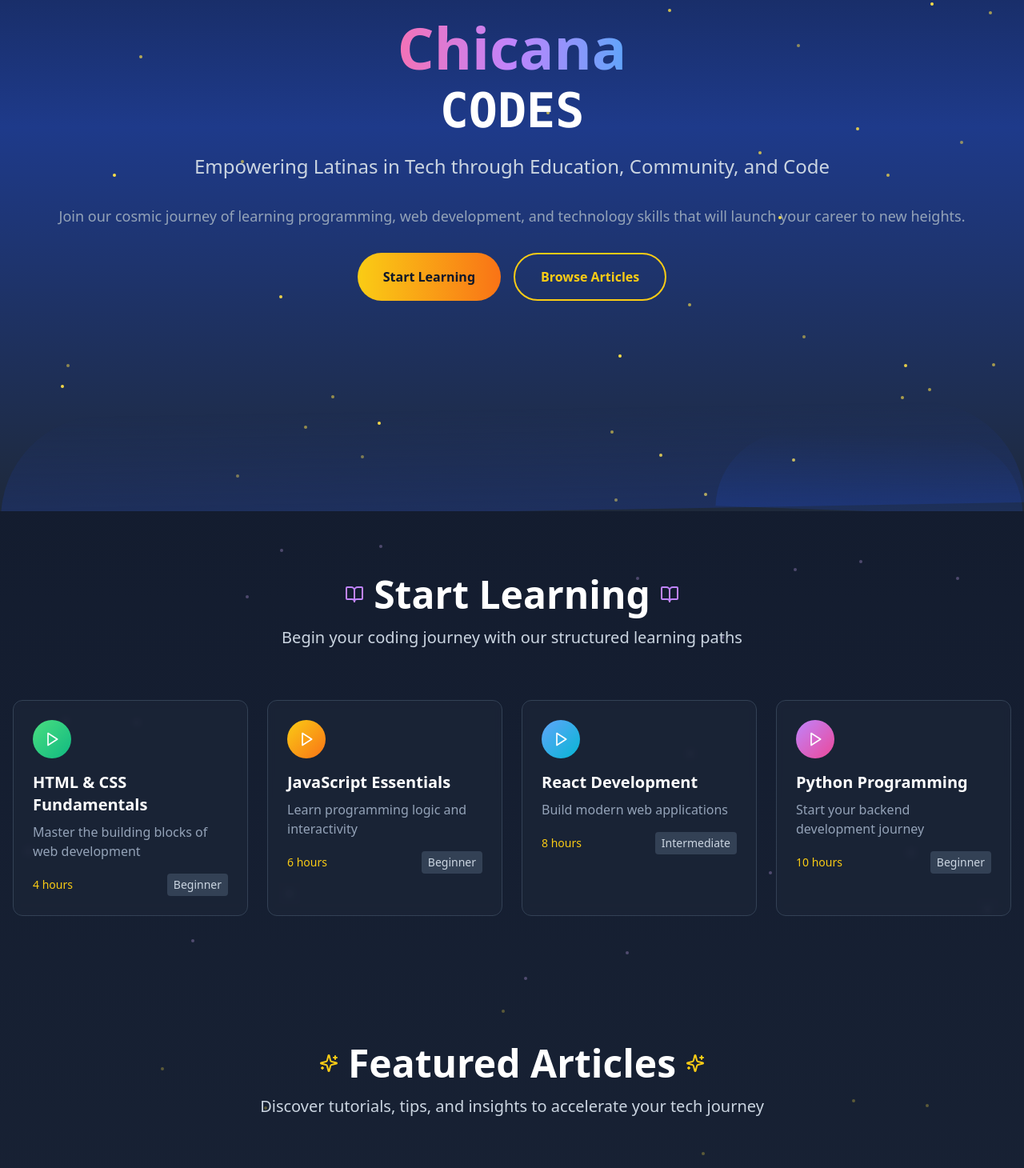
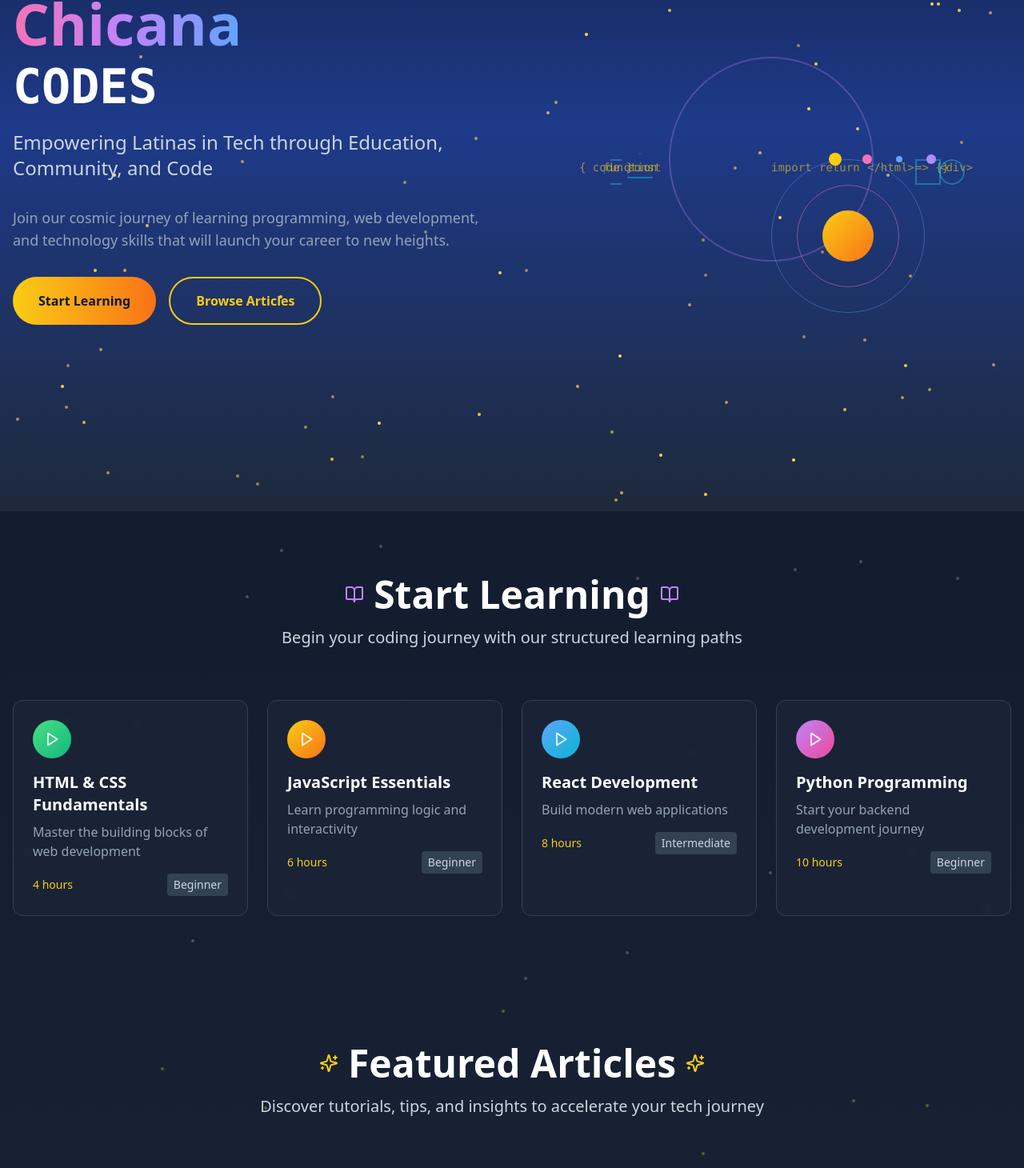
Before and after one commit to ArcyFlores/chicanacodes, a React (Vite) app: page / in a window 1280 px wide. Shown: the part 321-1781 px from the top of the page at 80% size. Built offline with nearby package versions, Linux system fonts and the light colour scheme.

Commit message:
Update article authors and hero section
Update article authors to @chicanacodes.
Update hero section with space and code themed animated graphic.

```diff
--- a/src/components/Hero.tsx
+++ b/src/components/Hero.tsx
@@ -9,9 +9,9 @@ const Hero = () => {
 
   return (
     <section className="relative min-h-screen bg-gradient-to-b from-slate-900 via-blue-900 to-slate-800 overflow-hidden">
-      {/* Stars Background */}
+      {/* Background Stars */}
       <div className="absolute inset-0">
-        {[...Array(50)].map((_, i) => (
+        {[...Array(100)].map((_, i) => (
           <div
             key={i}
             className="absolute w-1 h-1 bg-yellow-300 rounded-full animate-pulse"
@@ -25,14 +25,10 @@ const Hero = () => {
         ))}
       </div>
 
-      {/* Floating Clouds */}
-      <div className="absolute bottom-0 left-0 w-full h-32 bg-gradient-to-t from-blue-800/30 to-transparent rounded-t-full transform -rotate-1"></div>
-      <div className="absolute bottom-0 right-0 w-96 h-24 bg-gradient-to-t from-blue-700/20 to-transparent rounded-t-full transform rotate-2"></div>
-
       <div className="container mx-auto px-4 py-20 relative z-10">
-        <div className="flex items-center justify-center min-h-screen pt-20">
-          {/* Centered Content */}
-          <div className="text-center">
+        <div className="grid grid-cols-1 lg:grid-cols-2 gap-12 items-center min-h-screen pt-20">
+          {/* Left side - Text Content */}
+          <div className="text-left">
             <div className="mb-8">
               <h1 className="text-5xl lg:text-7xl font-bold mb-6">
                 <span className="bg-gradient-to-r from-pink-400 via-purple-400 to-blue-400 bg-clip-text text-transparent">
@@ -49,7 +45,7 @@ const Hero = () => {
               </p>
             </div>
 
-            <div className="flex flex-col sm:flex-row gap-4 justify-center">
+            <div className="flex flex-col sm:flex-row gap-4">
               <button
                 onClick={() => scrollToSection('tutorials')}
                 className="bg-gradient-to-r from-yellow-400 to-orange-500 text-slate-900 font-bold py-4 px-8 rounded-full hover:shadow-lg hover:shadow-yellow-400/25 transition-all duration-300 transform hover:-translate-y-1"
@@ -64,6 +60,110 @@ const Hero = () => {
               </button>
             </div>
           </div>
+
+          {/* Right side - Animated Graphic */}
+          <div className="relative hidden lg:block">
+            {/* Floating Code Blocks */}
+            <div className="absolute inset-0">
+              {[
+                { text: '{ code }', delay: '0s', x: '10%', y: '20%' },
+                { text: '</html>', delay: '1s', x: '70%', y: '10%' },
+                { text: 'const', delay: '2s', x: '20%', y: '60%' },
+                { text: '=> {}', delay: '3s', x: '80%', y: '50%' },
+                { text: 'import', delay: '1.5s', x: '50%', y: '30%' },
+                { text: 'function', delay: '2.5s', x: '15%', y: '80%' },
+                { text: '<div>', delay: '0.5s', x: '85%', y: '75%' },
+                { text: 'return', delay: '3.5s', x: '60%', y: '70%' }
+              ].map((item, i) => (
+                <div
+                  key={i}
+                  className="absolute text-yellow-400/60 font-mono text-sm animate-pulse"
+                  style={{
+                    left: item.x,
+                    top: item.y,
+                    animationDelay: item.delay,
+                    animationDuration: '3s'
+                  }}
+                >
+                  {item.text}
+                </div>
+              ))}
+            </div>
+
+            {/* Central Rotating Ring */}
+            <div className="absolute top-1/2 left-1/2 transform -translate-x-1/2 -translate-y-1/2">
+              <div className="w-64 h-64 border-2 border-purple-400/30 rounded-full animate-spin" style={{ animationDuration: '20s' }}>
+                <div className="w-48 h-48 border border-blue-400/40 rounded-full absolute top-1/2 left-1/2 transform -translate-x-1/2 -translate-y-1/2 animate-spin" style={{ animationDuration: '15s', animationDirection: 'reverse' }}>
+                  <div className="w-32 h-32 border border-pink-400/50 rounded-full absolute top-1/2 left-1/2 transform -translate-x-1/2 -translate-y-1/2 animate-spin" style={{ animationDuration: '10s' }}>
+                    <div className="w-16 h-16 bg-gradient-to-br from-yellow-400 to-orange-500 rounded-full absolute top-1/2 left-1/2 transform -translate-x-1/2 -translate-y-1/2 animate-pulse"></div>
+                  </div>
+                </div>
+              </div>
+            </div>
+
+            {/* Orbiting Elements */}
+            {[
+              { size: 'w-4 h-4', color: 'bg-yellow-400', orbit: '80px', duration: '8s' },
+              { size: 'w-3 h-3', color: 'bg-pink-400', orbit: '120px', duration: '12s' },
+              { size: 'w-2 h-2', color: 'bg-blue-400', orbit: '160px', duration: '16s' },
+              { size: 'w-3 h-3', color: 'bg-purple-400', orbit: '200px', duration: '20s' }
+            ].map((item, i) => (
+              <div
+                key={i}
+                className="absolute top-1/2 left-1/2 transform -translate-x-1/2 -translate-y-1/2"
+                style={{
+                  animation: `spin ${item.duration} linear infinite`
+                }}
+              >
+                <div
+                  className={`${item.size} ${item.color} rounded-full`}
+                  style={{
+                    transform: `translateX(${item.orbit})`
+                  }}
+                ></div>
+              </div>
+            ))}
+
+            {/* Binary Rain Effect */}
+            <div className="absolute inset-0 overflow-hidden opacity-20">
+              {[...Array(8)].map((_, i) => (
+                <div
+                  key={i}
+                  className="absolute text-green-400 font-mono text-xs"
+                  style={{
+                    left: `${10 + i * 12}%`,
+                    animation: `slide-down 6s linear infinite`,
+                    animationDelay: `${i * 0.5}s`
+                  }}
+                >
+                  {Array.from({ length: 20 }, () => Math.random() > 0.5 ? '1' : '0').join('')}
+                </div>
+              ))}
+            </div>
+
+            {/* Floating Geometric Shapes */}
+            {[
+              { shape: 'triangle', x: '20%', y: '15%', delay: '0s' },
+              { shape: 'square', x: '80%', y: '25%', delay: '2s' },
+              { shape: 'hexagon', x: '15%', y: '70%', delay: '4s' },
+              { shape: 'circle', x: '85%', y: '80%', delay: '1s' }
+            ].map((item, i) => (
+              <div
+                key={i}
+                className="absolute w-8 h-8 border-2 border-cyan-400/40 animate-bounce"
+                style={{
+                  left: item.x,
+                  top: item.y,
+                  animationDelay: item.delay,
+                  animationDuration: '3s',
+                  clipPath: item.shape === 'triangle' ? 'polygon(50% 0%, 0% 100%, 100% 100%)' :
+                           item.shape === 'hexagon' ? 'polygon(30% 0%, 70% 0%, 100% 50%, 70% 100%, 30% 100%, 0% 50%)' :
+                           item.shape === 'square' ? 'none' : 'circle()',
+                  borderRadius: item.shape === 'circle' ? '50%' : '0'
+                }}
+              ></div>
+            ))}
+          </div>
         </div>
       </div>
 
@@ -71,6 +171,13 @@ const Hero = () => {
       <div className="absolute top-20 left-10 w-16 h-16 bg-gradient-to-br from-yellow-300 to-yellow-500 rounded-full">
         <div className="absolute top-2 right-2 w-12 h-12 bg-slate-900 rounded-full"></div>
       </div>
+
+      <style jsx>{`
+        @keyframes slide-down {
+          0% { transform: translateY(-100vh); }
+          100% { transform: translateY(100vh); }
+        }
+      `}</style>
     </section>
   );
 };
--- a/src/pages/articles/BuildingPortfolio.tsx
+++ b/src/pages/articles/BuildingPortfolio.tsx
@@ -237,7 +237,7 @@ Your portfolio is often the first thing potential employers see. Make it count!
       <Header />
       <ArticlePage
         title="Building Your First Portfolio Website"
-        author="Ana Martinez"
+        author="@chicanacodes"
         date="Nov 25, 2024"
         category="Career"
         readTime="15 min"
--- a/src/pages/articles/CSSGridVsFlexbox.tsx
+++ b/src/pages/articles/CSSGridVsFlexbox.tsx
@@ -427,7 +427,7 @@ Master both, and you'll be able to create any layout with confidence and ease. H
       <Header />
       <ArticlePage
         title="CSS Grid vs Flexbox: When to Use What"
-        author="Carmen Diaz"
+        author="@chicanacodes"
         date="Nov 22, 2024"
         category="CSS"
         readTime="10 min"
--- a/src/pages/articles/JavaScriptES6Features.tsx
+++ b/src/pages/articles/JavaScriptES6Features.tsx
@@ -1,3 +1,4 @@
+
 import Header from '../../components/Header';
 import Footer from '../../components/Footer';
 import ArticlePage from '../../components/ArticlePage';
@@ -215,7 +216,7 @@ Remember: Practice makes perfect. Don't try to learn everything at once. Pick on
       <Header />
       <ArticlePage
         title="JavaScript ES6+ Features Every Developer Should Know"
-        author="Sofia Garcia"
+        author="@chicanacodes"
         date="Nov 28, 2024"
         category="JavaScript"
         readTime="12 min"
--- a/src/pages/articles/PythonWebDevelopment.tsx
+++ b/src/pages/articles/PythonWebDevelopment.tsx
@@ -496,7 +496,7 @@ Remember: Every expert was once a beginner. With Python's supportive community a
       <Header />
       <ArticlePage
         title="Introduction to Python for Web Development"
-        author="Isabella Santos"
+        author="@chicanacodes"
         date="Nov 20, 2024"
         category="Python"
         readTime="14 min"
--- a/src/pages/articles/ReactBeginnerGuide.tsx
+++ b/src/pages/articles/ReactBeginnerGuide.tsx
@@ -100,7 +100,7 @@ React is a powerful tool that opens up many opportunities in web development. Th
       <Header />
       <ArticlePage
         title="Getting Started with React: A Beginner's Journey"
-        author="Maria Rodriguez"
+        author="@chicanacodes"
         date="Dec 1, 2024"
         category="React"
         readTime="8 min"
```
Also changed, not shown: src/pages/Index.tsx (+7 -6 lines).
